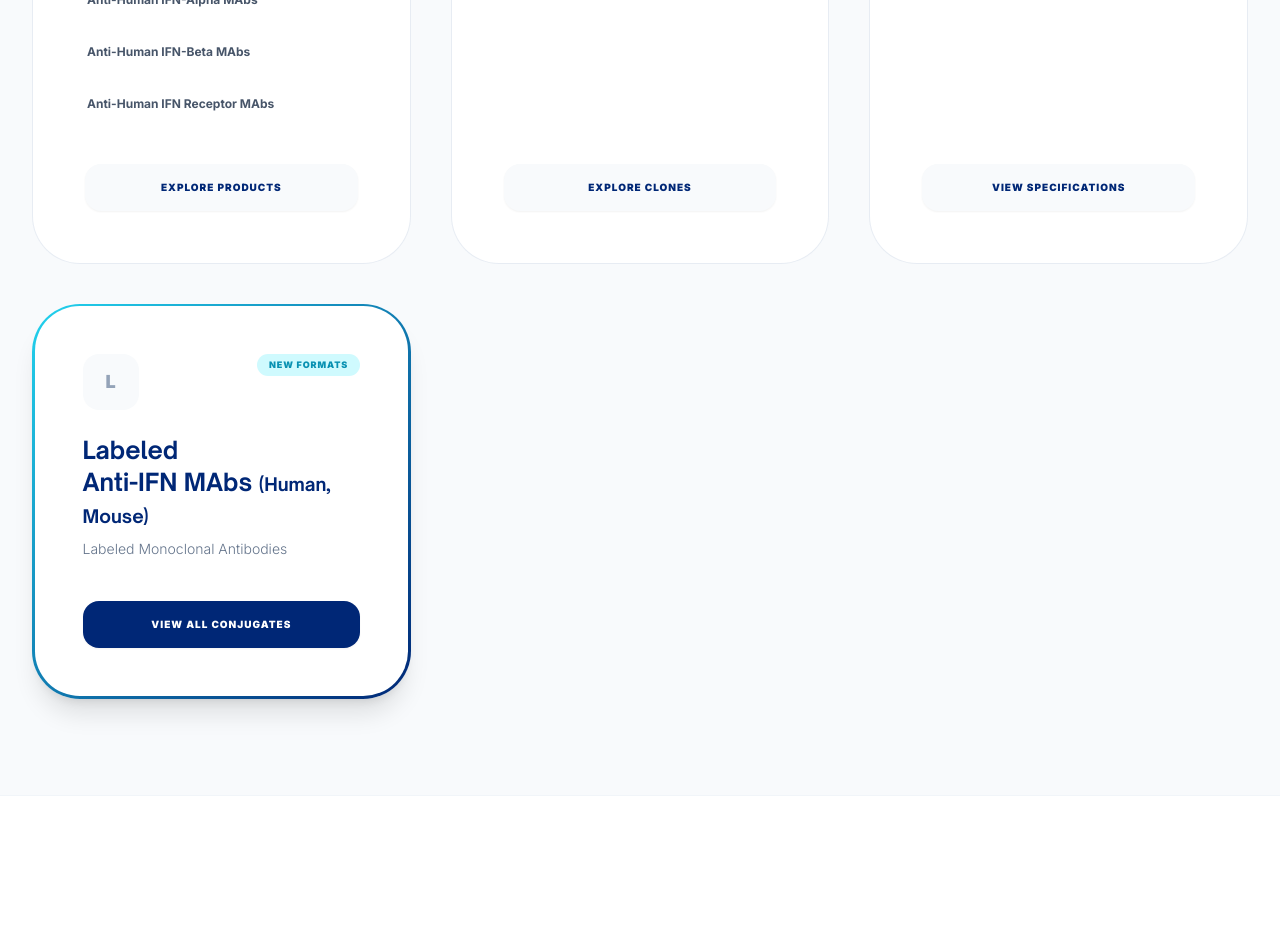
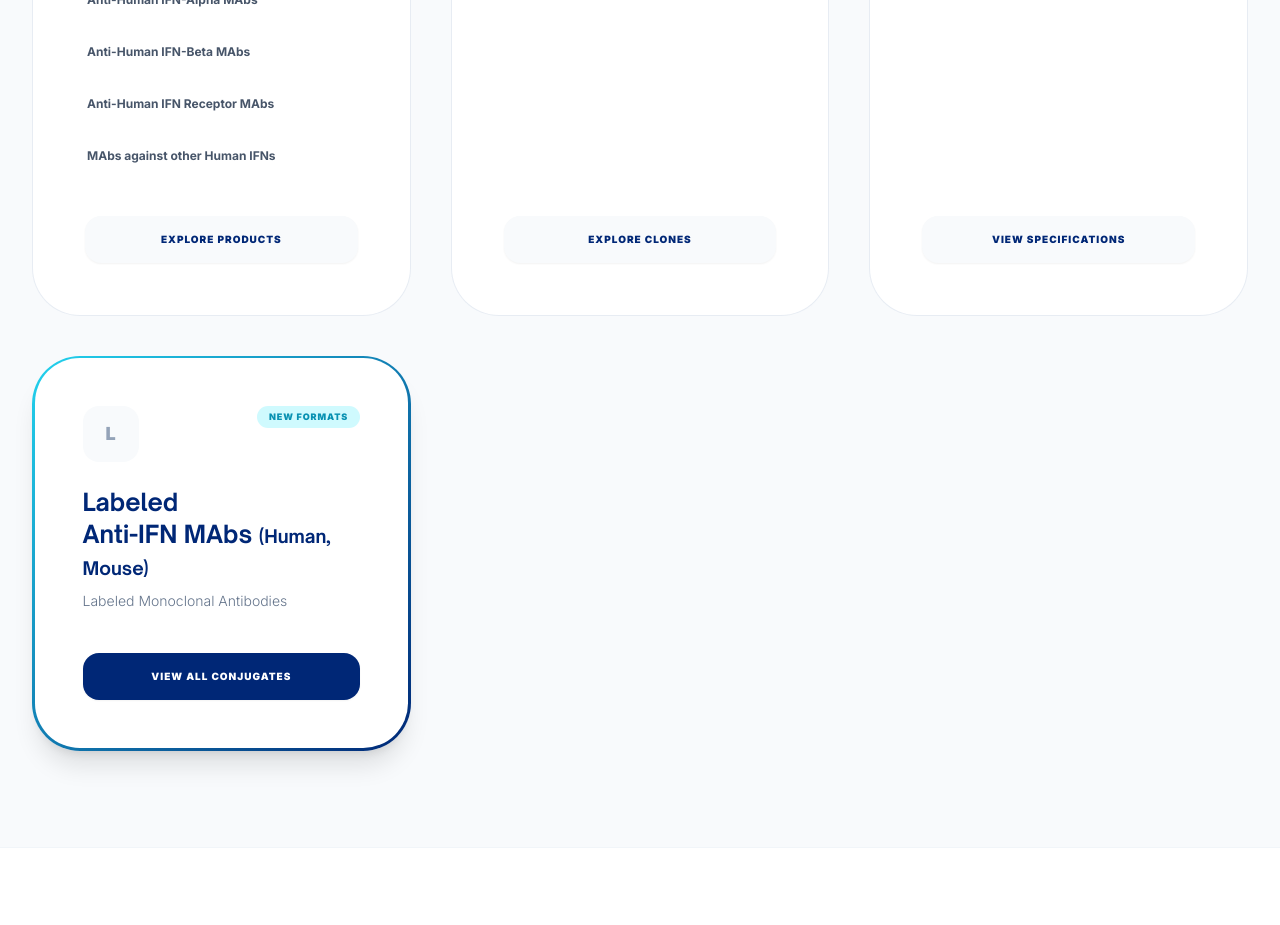
Before and after one commit to dreamframedev-design/pbl, a Next.js app: page /products/antibodies/monoclonal in a window 1280 px wide. Shown: the part 1720-2645 px from the top of the page. Built offline with nearby package versions, Linux system fonts and the light colour scheme.

Commit message:
Add MAbs against other Human IFNs item to Anti-Human card and update all links to legacy

```diff
--- a/app/products/antibodies/monoclonal/page.tsx
+++ b/app/products/antibodies/monoclonal/page.tsx
@@ -70,24 +70,38 @@ export default function MonoclonalAntibodiesPage() {
                 <p className="text-slate-500 text-sm font-light mb-10 leading-relaxed">Anti-Human Interferon Monoclonal Antibodies</p>
 
                 <div className="mt-auto space-y-3 mb-10">
-                  <Link
-                    href="/products/antibodies/monoclonal/anti-human-ifn/anti-human-ifn-alpha"
+                  <a
+                    href="https://www.pblassaysci.com/antibodies/monoclonal-antibodies-mabs/anti-human-ifn-alpha-mabs"
+                    target="_blank"
+                    rel="noopener noreferrer"
                     className="block py-3 text-xs font-bold text-slate-600 transition-all border-l-2 border-transparent hover:border-[#00F0F3] hover:pl-3 hover:text-[#058A9F] hover:bg-[rgba(0,240,243,0.04)]"
                   >
                     Anti-Human IFN-Alpha MAbs
-                  </Link>
-                  <Link
-                    href="/products/antibodies/monoclonal/anti-human-ifn/anti-human-ifn-beta"
+                  </a>
+                  <a
+                    href="https://www.pblassaysci.com/antibodies/monoclonal-antibodies-mabs/anti-human-ifn-beta-mabs"
+                    target="_blank"
+                    rel="noopener noreferrer"
                     className="block py-3 text-xs font-bold text-slate-600 transition-all border-l-2 border-transparent hover:border-[#00F0F3] hover:pl-3 hover:text-[#058A9F] hover:bg-[rgba(0,240,243,0.04)]"
                   >
                     Anti-Human IFN-Beta MAbs
-                  </Link>
-                  <Link
-                    href="/products/antibodies/monoclonal/anti-human-ifn/anti-human-ifn-receptor"
+                  </a>
+                  <a
+                    href="https://www.pblassaysci.com/antibodies/monoclonal-antibodies-mabs/anti-human-ifn-receptor-mabs"
+                    target="_blank"
+                    rel="noopener noreferrer"
                     className="block py-3 text-xs font-bold text-slate-600 transition-all border-l-2 border-transparent hover:border-[#00F0F3] hover:pl-3 hover:text-[#058A9F] hover:bg-[rgba(0,240,243,0.04)]"
                   >
                     Anti-Human IFN Receptor MAbs
-                  </Link>
+                  </a>
+                  <a
+                    href="https://www.pblassaysci.com/antibodies/monoclonal-antibodies-mabs/mabs-against-other-human-ifns"
+                    target="_blank"
+                    rel="noopener noreferrer"
+                    className="block py-3 text-xs font-bold text-slate-600 transition-all border-l-2 border-transparent hover:border-[#00F0F3] hover:pl-3 hover:text-[#058A9F] hover:bg-[rgba(0,240,243,0.04)]"
+                  >
+                    MAbs against other Human IFNs
+                  </a>
                 </div>
                 <Link href="/products/antibodies/monoclonal/anti-human-ifn" className="w-full py-4 bg-slate-50 group-hover:bg-[#002776] group-hover:text-white rounded-2xl text-[10px] font-black uppercase tracking-widest text-center block transition-all shadow-sm">
                   Explore Products
```
